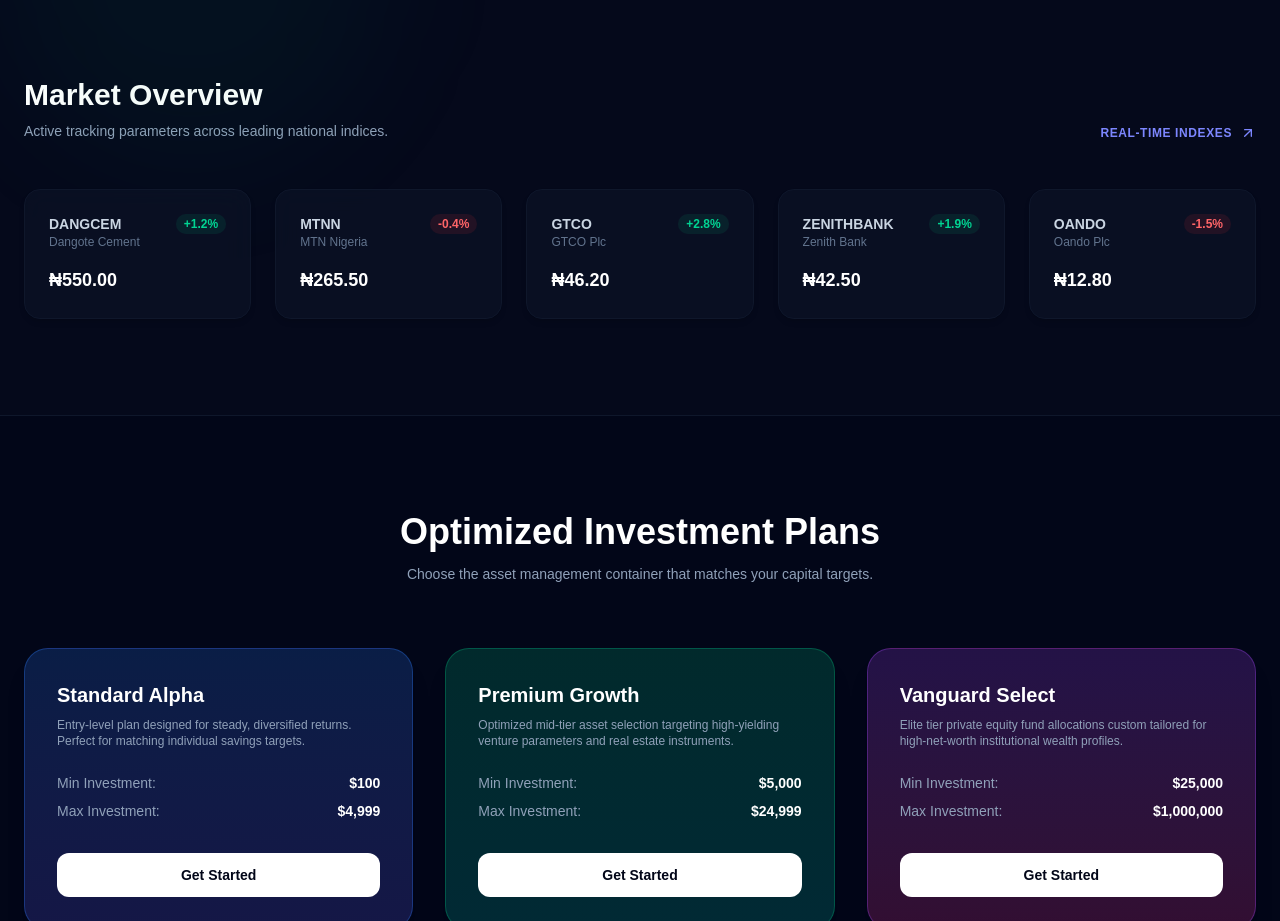
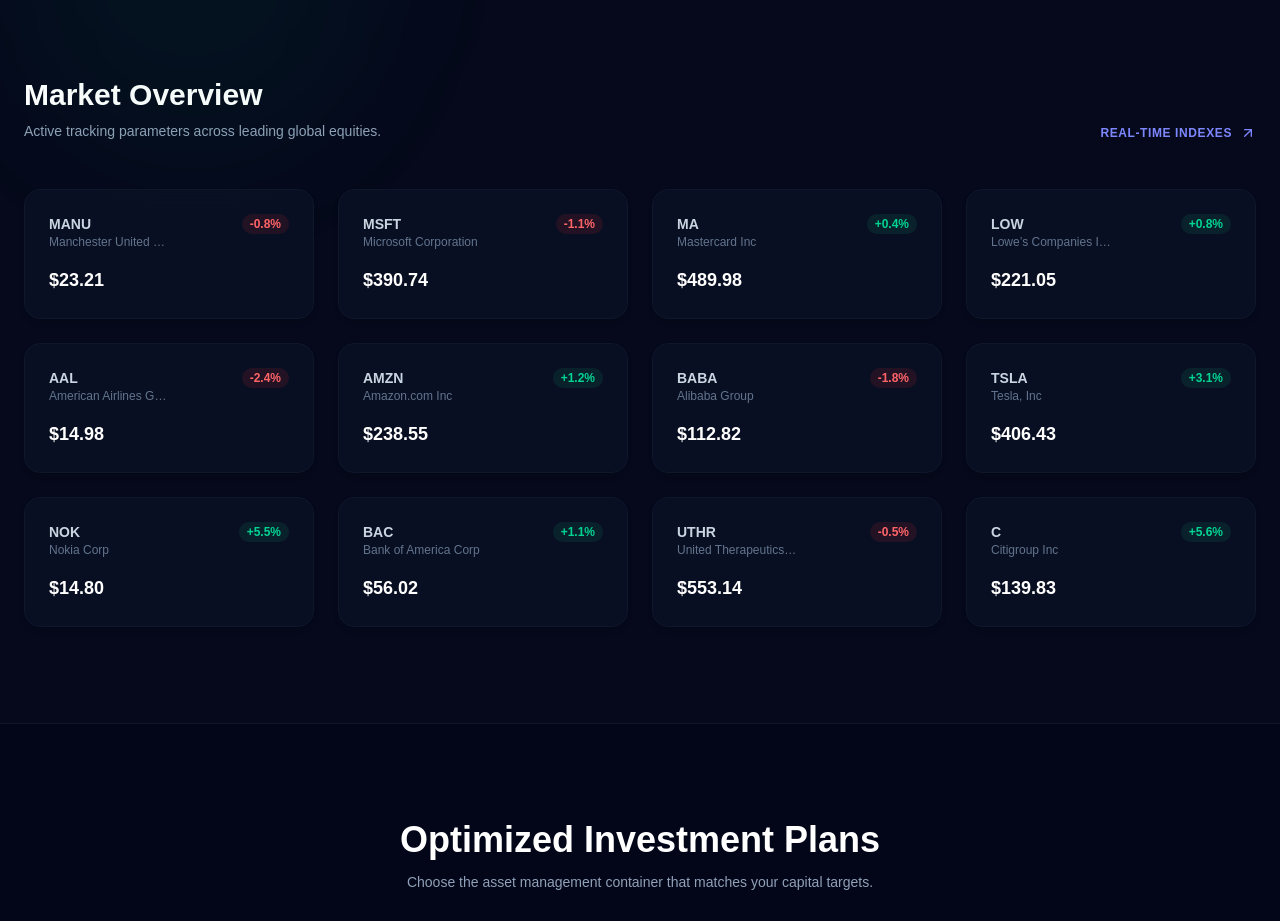
Before and after one commit to vestriq123/vestriq, a Next.js app: page / in a window 1280 px wide. Shown: the part 1420-2341 px from the top of the page. Built offline with nearby package versions, Linux system fonts and the light colour scheme.

Commit message:
feat: replace mock indices with 12 global equities and real-life values on landing page

```diff
--- a/src/app/page.tsx
+++ b/src/app/page.tsx
@@ -16,13 +16,20 @@
   X
 } from "lucide-react";
 
-// Mock Market Data (Nigerian companies)
+// Mock Market Data (US/Global indices)
 const companies = [
-  { name: "Dangote Cement", symbol: "DANGCEM", price: "₦550.00", change: "+1.2%", positive: true },
-  { name: "MTN Nigeria", symbol: "MTNN", price: "₦265.50", change: "-0.4%", positive: false },
-  { name: "GTCO Plc", symbol: "GTCO", price: "₦46.20", change: "+2.8%", positive: true },
-  { name: "Zenith Bank", symbol: "ZENITHBANK", price: "₦42.50", change: "+1.9%", positive: true },
-  { name: "Oando Plc", symbol: "OANDO", price: "₦12.80", change: "-1.5%", positive: false },
+  { name: "Manchester United Plc", symbol: "MANU", price: "$23.21", change: "-0.8%", positive: false },
+  { name: "Microsoft Corporation", symbol: "MSFT", price: "$390.74", change: "-1.1%", positive: false },
+  { name: "Mastercard Inc", symbol: "MA", price: "$489.98", change: "+0.4%", positive: true },
+  { name: "Lowe’s Companies Inc", symbol: "LOW", price: "$221.05", change: "+0.8%", positive: true },
+  { name: "American Airlines Group Inc", symbol: "AAL", price: "$14.98", change: "-2.4%", positive: false },
+  { name: "Amazon.com Inc", symbol: "AMZN", price: "$238.55", change: "+1.2%", positive: true },
+  { name: "Alibaba Group", symbol: "BABA", price: "$112.82", change: "-1.8%", positive: false },
+  { name: "Tesla, Inc", symbol: "TSLA", price: "$406.43", change: "+3.1%", positive: true },
+  { name: "Nokia Corp", symbol: "NOK", price: "$14.80", change: "+5.5%", positive: true },
+  { name: "Bank of America Corp", symbol: "BAC", price: "$56.02", change: "+1.1%", positive: true },
+  { name: "United Therapeutics Corporation", symbol: "UTHR", price: "$553.14", change: "-0.5%", positive: false },
+  { name: "Citigroup Inc", symbol: "C", price: "$139.83", change: "+5.6%", positive: true },
 ];
 
 const plans = [
@@ -285,14 +292,14 @@
           <div className="flex flex-col md:flex-row md:items-end justify-between mb-12">
             <div>
               <h2 className="text-3xl font-bold">Market Overview</h2>
-              <p className="text-slate-400 text-sm mt-2">Active tracking parameters across leading national indices.</p>
+              <p className="text-slate-400 text-sm mt-2">Active tracking parameters across leading global equities.</p>
             </div>
             <div className="mt-4 md:mt-0 flex items-center gap-2 text-xs text-indigo-400 font-semibold uppercase tracking-wider">
               <span>Real-Time Indexes</span> <ArrowUpRight className="w-4 h-4" />
             </div>
           </div>
 
-          <div className="grid sm:grid-cols-2 md:grid-cols-5 gap-6">
+          <div className="grid grid-cols-2 md:grid-cols-3 lg:grid-cols-4 gap-6">
             {companies.map((c, i) => (
               <motion.div
                 key={i}
```
